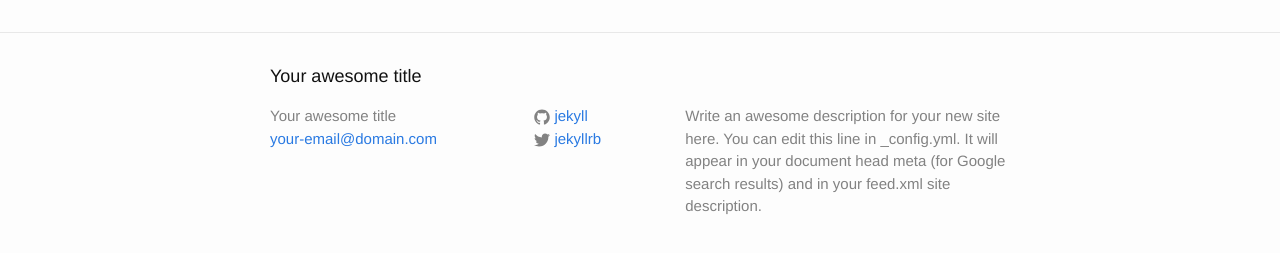
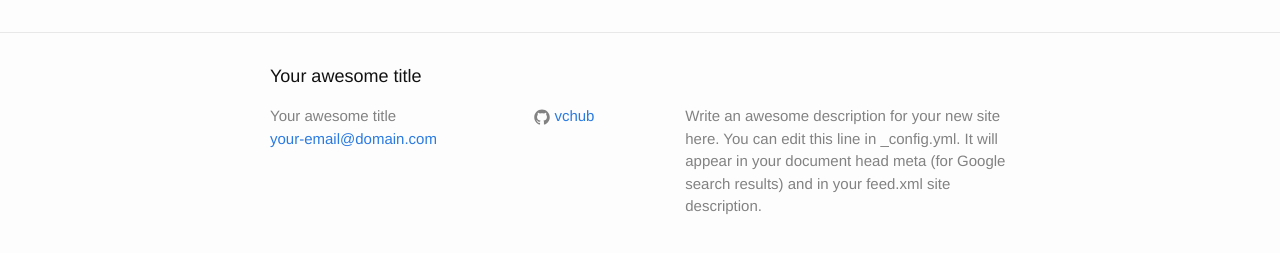
Before and after one commit to vchub/shri-kali, a Jekyll site: the page built from index.html, in a window 1280 px wide. Shown: the part 264-517 px from the top of the page. Built offline with Jekyll 4.4.1, drawn with Linux system fonts in a browser that asks for light colours.

Commit message:
change base path in _config.yml
;

```diff
--- a/_config.yml
+++ b/_config.yml
@@ -5,10 +5,10 @@ description: > # this means to ignore newlines until "baseurl:"
   Write an awesome description for your new site here. You can edit this
   line in _config.yml. It will appear in your document head meta (for
   Google search results) and in your feed.xml site description.
-baseurl: "" # the subpath of your site, e.g. /blog/
-url: "http://yourdomain.com" # the base hostname & protocol for your site
-twitter_username: jekyllrb
-github_username:  jekyll
+baseurl: "/shri-kali" # the subpath of your site, e.g. /blog/
+url: "vchub.github.io/shri-kali" # the base hostname & protocol for your site
+twitter_username:
+github_username:  vchub
 
 # Build settings
 markdown: kramdown
```
